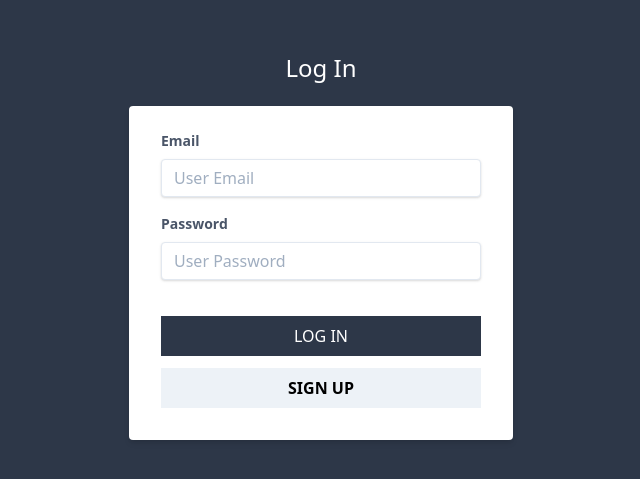
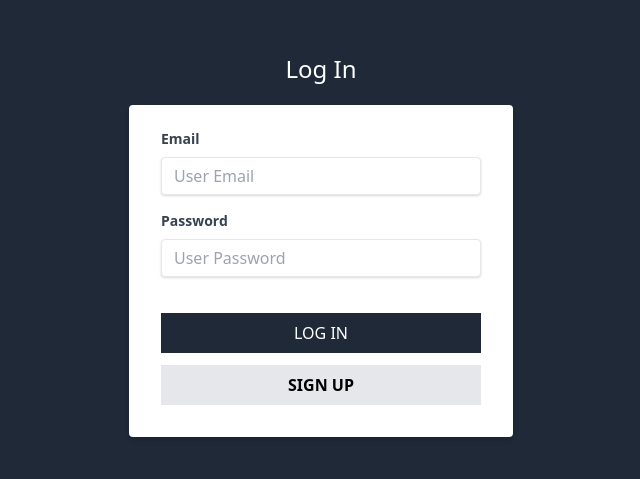
Before and after one commit to francijpg/crm-apollo-client, a Next.js app: page /login in a window 1280 px wide. Shown: the part 147-626 px from the top of the page, without its empty margins (319-959 px from the left). Built offline with nearby package versions, Linux system fonts and the light colour scheme; no server answers.

Commit message:
Update Layout.js

```diff
--- a/components/Layout.js
+++ b/components/Layout.js
@@ -11,7 +11,8 @@
     <>
       <Head>
         <title>CRM - Clients Admin</title>
-        {/* <link href="https://unpkg.com/tailwindcss@^1.0/dist/tailwind.min.css" rel="stylesheet" /> */}
+        {/* Force CDN called to be able to manage estadoPedido in Pedido.js */}
+        <link href="https://unpkg.com/tailwindcss@^1.0/dist/tailwind.min.css" rel="stylesheet" />
       </Head>
       {router.pathname === "/login" || router.pathname === "/register" ? (
         <div className="bg-gray-800 min-h-screen flex flex-col justify-center">
```
